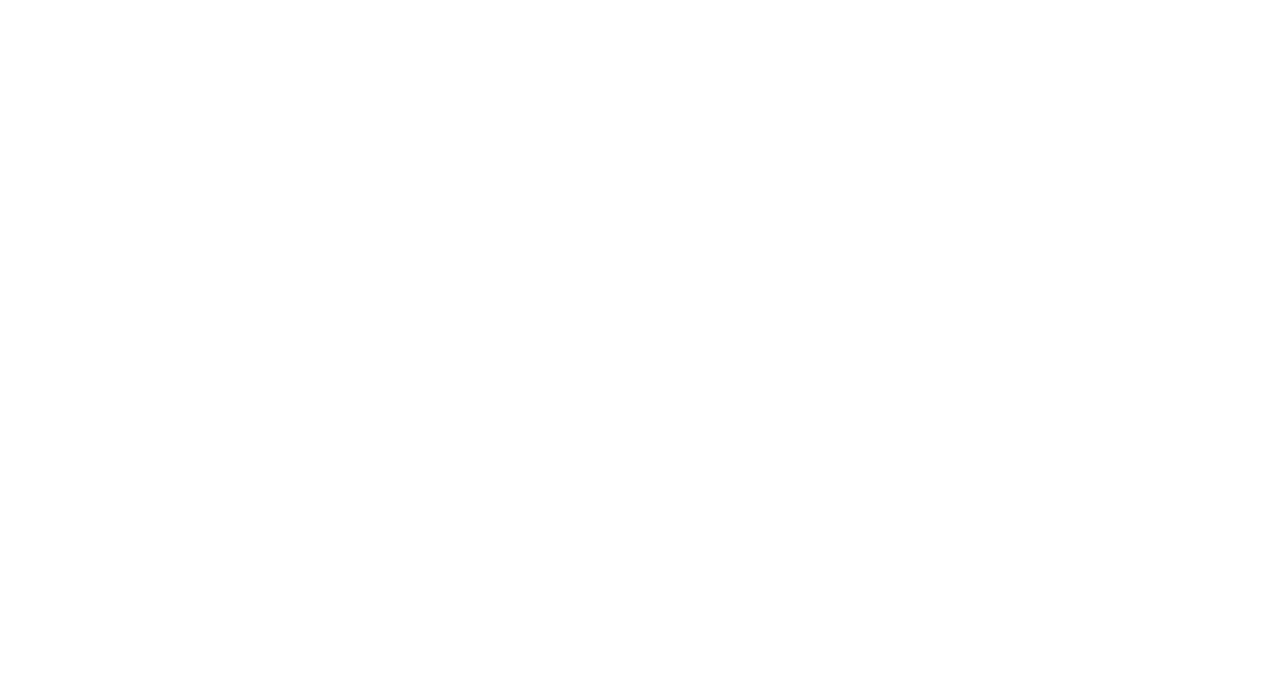
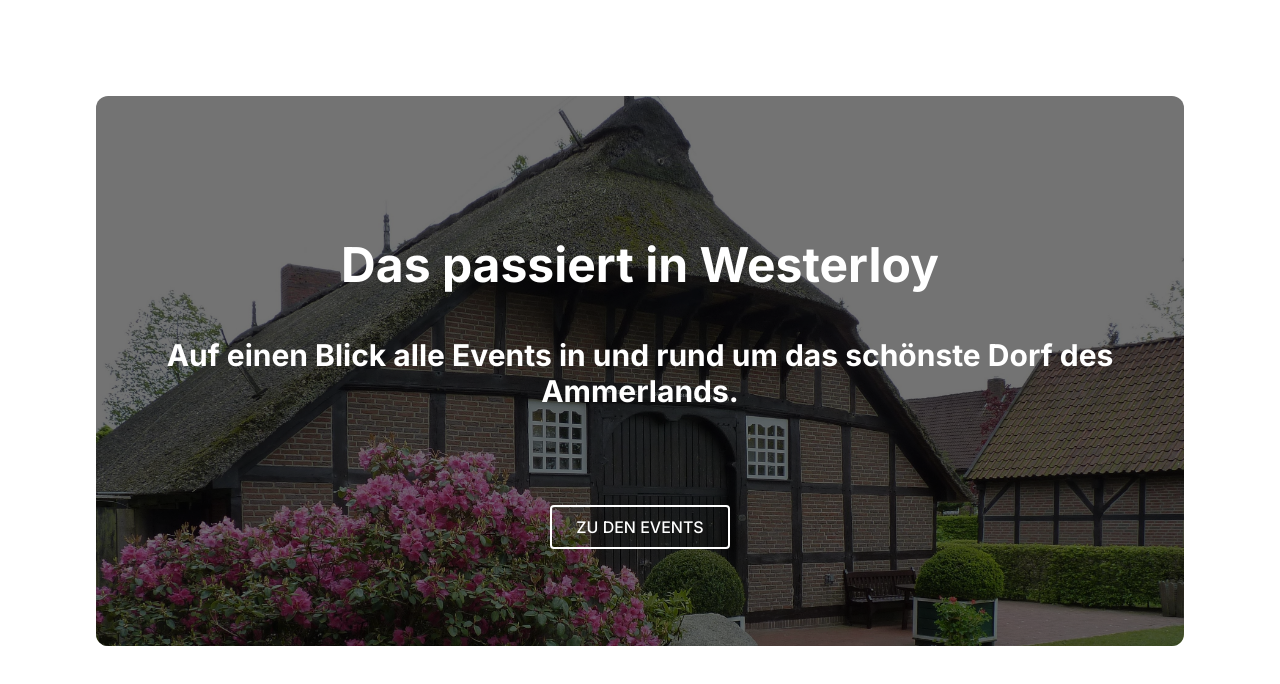
Before and after one commit to Pudl0/westerloy, a Next.js app: page / in a window 1280 px wide. Shown: the top 684 px of the page. Built offline with nearby package versions, Linux system fonts and the light colour scheme.

Commit message:
Adding DashboardHeader

```diff
--- a/src/app/globals.css
+++ b/src/app/globals.css
@@ -75,4 +75,12 @@
   body {
     @apply bg-background text-foreground;
   }
+  .dashboard-header {
+    background-position: 50%;
+    background-image: url("/Muehlenhof.jpg");
+    height: 550px;
+  }
+  .dashboard-background {
+    background-color: rgba(0, 0, 0, 0.55);
+  }
 }
--- a/src/app/page.tsx
+++ b/src/app/page.tsx
@@ -3,7 +3,22 @@ import Image from 'next/image'
 export default function Home() {
   return (
     <main className="flex min-h-screen flex-col items-center justify-between p-24">
-
+      <div className="overflow-hidden bg-no-repeat bg-cover rounded-xl dashboard-header">
+        <div className="top-0 right-0 bottom-0 left-0 w-full h-full overflow-hidden bg-fixed dashboard-background">
+          <div className="flex justify-center items-center h-full">
+            <div className="text-center text-white lg:px-6 md:px-12 px-2">
+              <h1 className="text-5xl font-bold mt-12 mb-12">Das passiert in Westerloy</h1>
+              <h3 className="text-3xl font-bold lg:mb-24 mb-8">Auf einen Blick alle Events in und rund um das schönste Dorf des Ammerlands.</h3>
+              <button
+                type="button"
+                className="inline-block px-6 py-2.5 border-2 border-white text-white font-medium text-md leading-tight uppercase rounded hover:bg-black hover:bg-opacity-45 focus:outline-none focus:ring-0 transition duration-150 ease-in-out"
+                data-mdb-ripple="true" data-mdb-ripple-color="light">
+                Zu den Events
+              </button>
+            </div>
+          </div>
+        </div>
+      </div>
     </main>
   )
 }
```
Also changed, not shown: public/Muehlenhof.jpg (added).
